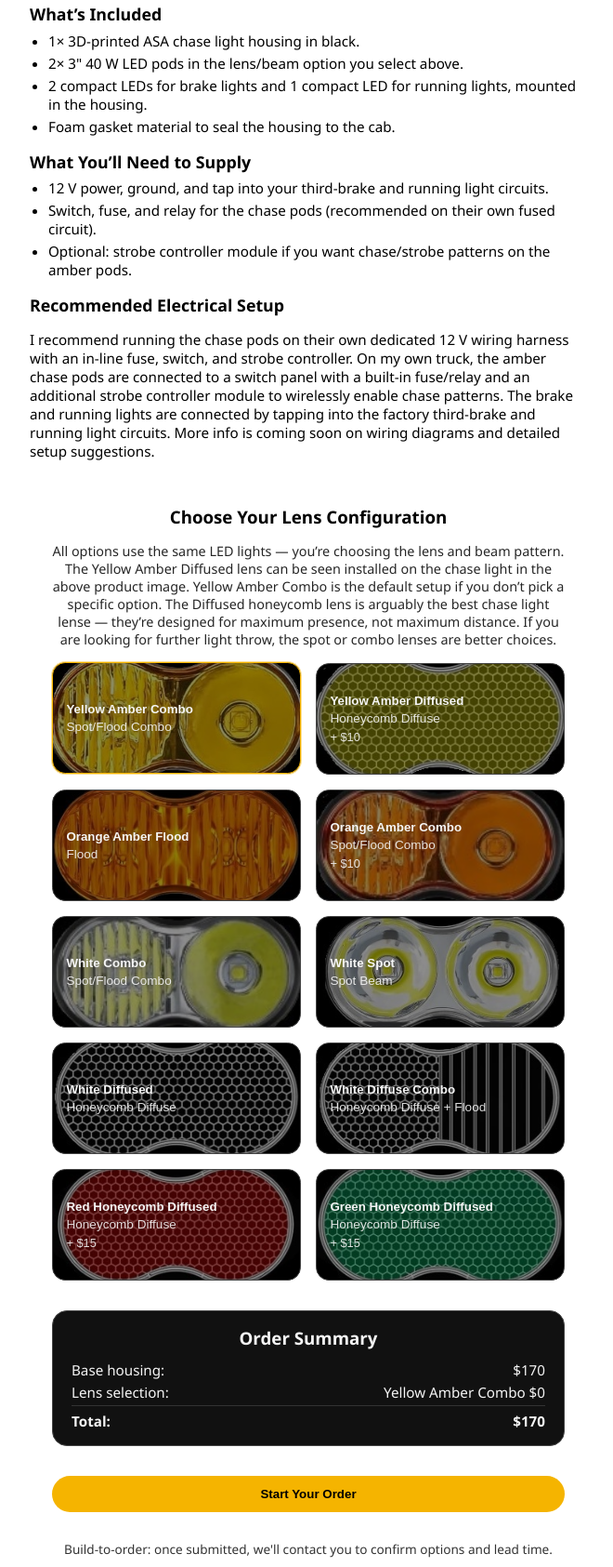
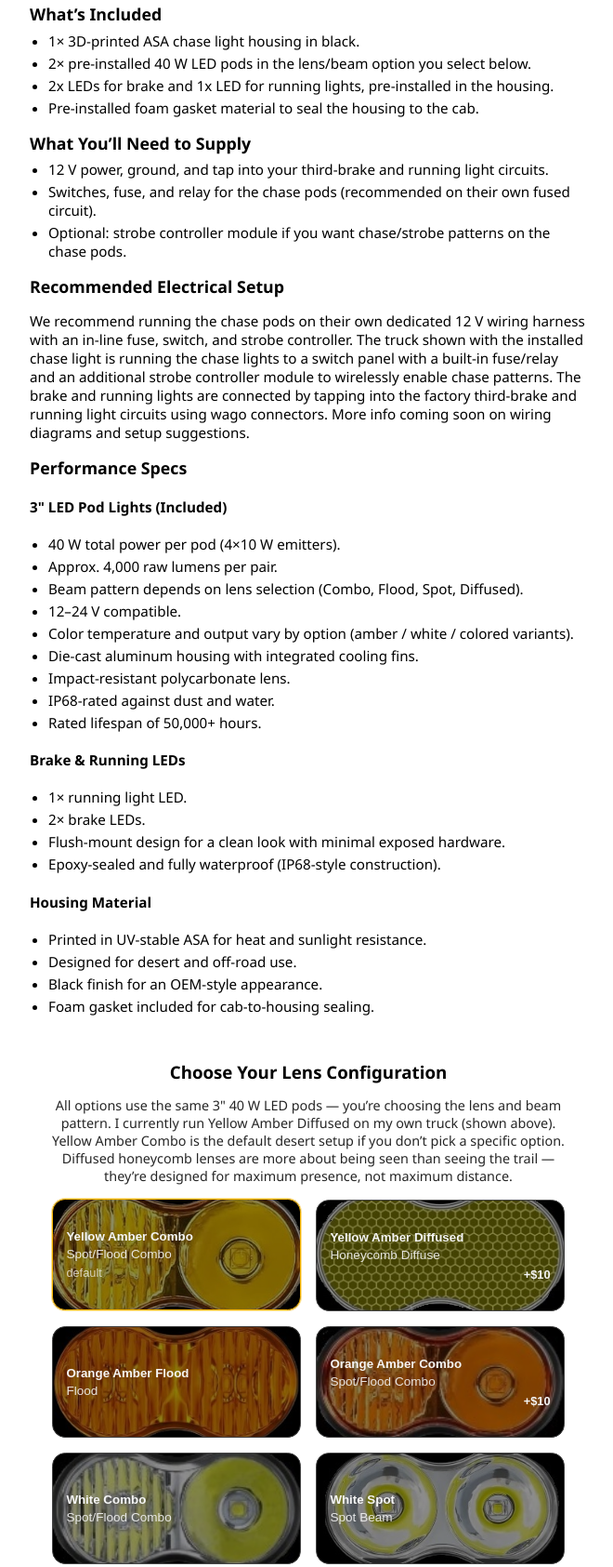
Before and after one commit to mjdstl/mjdesigns, a plain HTML site: page designs/f150-chase.html in a window 1280 px wide. Shown: the part 1153-2838 px from the top of the page at 93% size, without its empty margins (308-968 px from the left). Drawn offline with Linux system fonts and the light colour scheme.

Commit message:
Update 13th-gen and F-250 chase pages to studio voice

```diff
--- a/designs/f150-chase.html
+++ b/designs/f150-chase.html
@@ -79,7 +79,6 @@
     display: flex;
     flex-direction: column;
     gap: 1rem;
-    margin-top: 1.5rem;
   }
 
   .config-price-box {
@@ -92,12 +91,13 @@
     gap: 0.25rem;
     margin-top: 2rem;
     color: #f5f5f5;
+    /* span full width in grid */
     grid-column: 1 / -1;
   }
 
   .config-price-box h3 {
     margin: 0 0 0.5rem;
-    color: #f5f5f5;
+    color: #f5f5f5; /* ensure visible on dark background */
   }
 
   .config-price-box p {
@@ -181,20 +181,6 @@
     background-size: cover;
     background-position: center;
     background-repeat: no-repeat;
-    position: relative;
-  }
-
-  .config-card::before {
-    content: "";
-    position: absolute;
-    inset: 0;
-    background: rgba(0, 0, 0, 0.45);
-    border-radius: inherit;
-  }
-
-  .config-card * {
-    position: relative;
-    z-index: 2;
   }
 
   .config-card h4 {
@@ -213,17 +199,33 @@
     opacity: 0.75;
   }
 
-  .config-card-upcharge {
-    margin: 0.35rem 0 0;
-    font-size: 0.8rem;
-    opacity: 0.9;
-  }
-
   .config-card.active {
     border-color: #f5b400;
     box-shadow: 0 0 0 1px rgba(245, 180, 0, 0.4);
     transform: translateY(-1px);
   }
+
+  .config-card::before {
+    content: "";
+    position: absolute;
+    inset: 0;
+    background: rgba(0, 0, 0, 0.45);
+    border-radius: inherit;
+  }
+
+  .config-card * {
+    position: relative;
+    z-index: 2;
+  }
+
+    .config-price-tag {
+    display: inline-block;
+    margin-top: 0.35rem;
+    font-size: 0.8rem;
+    font-weight: 600;
+    align-self: flex-end; /* right side of the tile */
+  }
+
   </style>
 </head>
 <body>
@@ -267,26 +269,57 @@
       <h3>What&rsquo;s Included</h3>
       <ul>
         <li>1× 3D-printed ASA chase light housing in black.</li>
-        <li>2× 3&quot; 40&nbsp;W LED pods in the lens/beam option you select above.</li>
-        <li>2 compact LEDs for brake lights and 1 compact LED for running lights, mounted in the housing.</li>
-        <li>Foam gasket material to seal the housing to the cab.</li>
+        <li>2× pre-installed 40&nbsp;W LED pods in the lens/beam option you select below.</li>
+        <li>2x LEDs for brake and 1x LED for running lights, pre-installed in the housing.</li>
+        <li>Pre-installed foam gasket material to seal the housing to the cab.</li>
       </ul>
 
       <h3>What You&rsquo;ll Need to Supply</h3>
       <ul>
         <li>12&nbsp;V power, ground, and tap into your third-brake and running light circuits.</li>
-        <li>Switch, fuse, and relay for the chase pods (recommended on their own fused circuit).</li>
-        <li>Optional: strobe controller module if you want chase/strobe patterns on the amber pods.</li>
+        <li>Switches, fuse, and relay for the chase pods (recommended on their own fused circuit).</li>
+        <li>Optional: strobe controller module if you want chase/strobe patterns on the chase pods.</li>
       </ul>
 
       <h3>Recommended Electrical Setup</h3>
       <p>
-        I recommend running the chase pods on their own dedicated 12&nbsp;V wiring harness with an in-line fuse,
-        switch, and strobe controller. On my own truck, the amber chase pods are connected to a switch panel
-        with a built-in fuse/relay and an additional strobe controller module to wirelessly enable chase patterns.
-        The brake and running lights are connected by tapping into the factory third-brake and running light circuits.
-        More info is coming soon on wiring diagrams and detailed setup suggestions.
+        We recommend running the chase pods on their own dedicated 12&nbsp;V wiring harness with an in-line fuse,
+        switch, and strobe controller. The truck shown with the installed chase light is running the chase lights to a switch panel with a
+        built-in fuse/relay and an additional strobe controller module to wirelessly enable chase patterns. The brake
+        and running lights are connected by tapping into the factory third-brake and running light circuits using wago connectors. More info
+        coming soon on wiring diagrams and setup suggestions.
       </p>
+
+      <h3>Performance Specs</h3>
+
+      <h4>3&quot; LED Pod Lights (Included)</h4>
+      <ul>
+        <li>40&nbsp;W total power per pod (4×10&nbsp;W emitters).</li>
+        <li>Approx. 4,000 raw lumens per pair.</li>
+        <li>Beam pattern depends on lens selection (Combo, Flood, Spot, Diffused).</li>
+        <li>12–24&nbsp;V compatible.</li>
+        <li>Color temperature and output vary by option (amber / white / colored variants).</li>
+        <li>Die-cast aluminum housing with integrated cooling fins.</li>
+        <li>Impact-resistant polycarbonate lens.</li>
+        <li>IP68-rated against dust and water.</li>
+        <li>Rated lifespan of 50,000+ hours.</li>
+      </ul>
+
+      <h4>Brake &amp; Running LEDs</h4>
+      <ul>
+        <li>1× running light LED.</li>
+        <li>2× brake LEDs.</li>
+        <li>Flush-mount design for a clean look with minimal exposed hardware.</li>
+        <li>Epoxy-sealed and fully waterproof (IP68-style construction).</li>
+      </ul>
+
+      <h4>Housing Material</h4>
+      <ul>
+        <li>Printed in UV-stable ASA for heat and sunlight resistance.</li>
+        <li>Designed for desert and off-road use.</li>
+        <li>Black finish for an OEM-style appearance.</li>
+        <li>Foam gasket included for cab-to-housing sealing.</li>
+      </ul>
     </section>
 
     <!-- CONFIGURATOR SECTION -->
@@ -294,16 +327,14 @@
       <div class="config-options">
         <h3>Choose Your Lens Configuration</h3>
         <p class="config-subtext">
-          All options use the same LED lights — you&rsquo;re choosing the lens and beam pattern.
-          The Yellow Amber Diffused lens can be seen installed on the chase light in the above product image. Yellow Amber Combo is the default
-          setup if you don&rsquo;t pick a specific option. The Diffused honeycomb lens is arguably the best chase light
-          lense — they&rsquo;re designed for maximum presence, not maximum distance. If you are looking for further light throw, the
-          spot or combo lenses are better choices.
+          All options use the same 3&quot; 40&nbsp;W LED pods — you&rsquo;re choosing the lens and beam pattern.
+          I currently run Yellow Amber Diffused on my own truck (shown above). Yellow Amber Combo is the default
+          desert setup if you don&rsquo;t pick a specific option. Diffused honeycomb lenses are more about being seen
+          than seeing the trail — they&rsquo;re designed for maximum presence, not maximum distance.
         </p>
 
 <div class="config-grid" id="config-options-grid">
-
-  <!-- DEFAULT: Yellow Amber Combo ($0, no price shown) -->
+  <!-- DEFAULT: Yellow Amber Combo -->
   <button
     class="config-card active"
     data-name="Yellow Amber Combo"
@@ -313,9 +344,11 @@
   >
     <h4>Yellow Amber Combo</h4>
     <p class="config-card-detail">Spot/Flood Combo</p>
+    <p class="config-card-tag">default</p>
+    <span class="config-price-tag"></span>
   </button>
 
-  <!-- Yellow Amber Diffuse (+$10) -->
+  <!-- Yellow Amber Diffuse -->
   <button
     class="config-card"
     data-name="Yellow Amber Honeycomb Diffuse"
@@ -325,10 +358,10 @@
   >
     <h4>Yellow Amber Diffused</h4>
     <p class="config-card-detail">Honeycomb Diffuse</p>
-    <p class="config-card-upcharge">+ $10</p>
+    <span class="config-price-tag"></span>
   </button>
 
-  <!-- Orange Amber Flood ($0, no price shown) -->
+  <!-- Orange Amber Flood -->
   <button
     class="config-card"
     data-name="Orange Amber Flood"
@@ -338,9 +371,10 @@
   >
     <h4>Orange Amber Flood</h4>
     <p class="config-card-detail">Flood</p>
+    <span class="config-price-tag"></span>
   </button>
 
-  <!-- Orange Amber Combo (+$10) -->
+  <!-- Orange Amber Combo -->
   <button
     class="config-card"
     data-name="Orange Amber Combo"
@@ -350,10 +384,10 @@
   >
     <h4>Orange Amber Combo</h4>
     <p class="config-card-detail">Spot/Flood Combo</p>
-    <p class="config-card-upcharge">+ $10</p>
+    <span class="config-price-tag"></span>
   </button>
 
-  <!-- White Combo ($0) -->
+  <!-- White Combo -->
   <button
     class="config-card"
     data-name="White Combo"
@@ -363,9 +397,10 @@
   >
     <h4>White Combo</h4>
     <p class="config-card-detail">Spot/Flood Combo</p>
+    <span class="config-price-tag"></span>
   </button>
 
-  <!-- White Spot ($0) -->
+  <!-- White Spot -->
   <button
     class="config-card"
     data-name="White Spot"
@@ -375,9 +410,10 @@
   >
     <h4>White Spot</h4>
     <p class="config-card-detail">Spot Beam</p>
+    <span class="config-price-tag"></span>
   </button>
 
-  <!-- White Diffused ($0) -->
+  <!-- White Diffuse -->
   <button
     class="config-card"
     data-name="White Honeycomb Diffuse"
@@ -387,9 +423,10 @@
   >
     <h4>White Diffused</h4>
     <p class="config-card-detail">Honeycomb Diffuse</p>
+    <span class="config-price-tag"></span>
   </button>
 
-  <!-- White Diffuse Combo ($0) -->
+  <!-- White Diffuse Combo -->
   <button
     class="config-card"
     data-name="White Honeycomb Diffuse Combo"
@@ -399,9 +436,10 @@
   >
     <h4>White Diffuse Combo</h4>
     <p class="config-card-detail">Honeycomb Diffuse + Flood</p>
+    <span class="config-price-tag"></span>
   </button>
 
-  <!-- Red Diffuse (+$15) -->
+  <!-- Red Diffuse -->
   <button
     class="config-card"
     data-name="Red Honeycomb Diffuse"
@@ -411,10 +449,10 @@
   >
     <h4>Red Honeycomb Diffused</h4>
     <p class="config-card-detail">Honeycomb Diffuse</p>
-    <p class="config-card-upcharge">+ $15</p>
+    <span class="config-price-tag"></span>
   </button>
 
-  <!-- Green Diffuse (+$15) -->
+  <!-- Green Diffuse -->
   <button
     class="config-card"
     data-name="Green Honeycomb Diffuse"
@@ -424,36 +462,33 @@
   >
     <h4>Green Honeycomb Diffused</h4>
     <p class="config-card-detail">Honeycomb Diffuse</p>
-    <p class="config-card-upcharge">+ $15</p>
+    <span class="config-price-tag"></span>
   </button>
 
-</div>
-
-      </div>
-
-      <!-- ORDER SUMMARY UNDER LENS OPTIONS -->
+  <!-- ORDER SUMMARY AT THE BOTTOM -->
   <div class="config-price-box">
     <h3>Order Summary</h3>
     <p><span>Base housing:</span> <span>$170</span></p>
     <p>
-          <span>Lens selection:</span>
-          <span id="config-pod-line">Yellow Amber Combo $0</span>
+      <span>Lens option:</span>
+      <span id="config-lens-summary">Yellow Amber Combo (no extra cost)</span>
     </p>
     <p class="config-total">
       <span>Total:</span>
       <span id="config-total-price">$170</span>
     </p>
   </div>
+</div>
 
-      <!-- START ORDER BUTTON LAST -->
       <div class="config-summary">
         <button class="config-cta" id="config-start-order">
           Start Your Order
         </button>
         <p class="config-note">
-          Build-to-order: once submitted, we'll contact you to confirm options and lead time.
+          Build-to-order: once submitted, we&rsquo;ll contact you to confirm options and lead time.
         </p>
       </div>
+
     </section>
   </main>
 
@@ -488,33 +523,56 @@
     (function () {
       const BASE_PRICE = 170;
       const optionCards = document.querySelectorAll(".config-card");
-      const podLineEl = document.getElementById("config-pod-line");
+      const lensSummaryEl = document.getElementById("config-lens-summary");
       const totalPriceEl = document.getElementById("config-total-price");
-      const previewImageEl = document.getElementById("config-preview-image");
       const startOrderBtn = document.getElementById("config-start-order");
+
+      // Initialize price badges on tiles (e.g. "+$15" for Green/Red)
+      optionCards.forEach((card) => {
+        const upcharge = Number(card.dataset.upcharge || 0);
+        const badge = card.querySelector(".config-price-tag");
+
+        if (!badge) return;
+
+        if (upcharge > 0) {
+          badge.textContent = `+$${upcharge}`;
+          badge.style.display = "inline-block";
+        } else {
+          badge.textContent = "";
+          badge.style.display = "none";
+        }
+      });
 
       function updateSelection(card) {
         optionCards.forEach((c) => c.classList.remove("active"));
         card.classList.add("active");
 
-        const name = card.dataset.name || "";
         const upcharge = Number(card.dataset.upcharge || 0);
-        const imgPath = card.dataset.image;
-
-        // Update lens line: "Green Honeycomb Diffused $15"
-        podLineEl.textContent = `${name} ${upcharge === 0 ? "$0" : "$" + upcharge}`;
+        const name = card.dataset.name || "Lens option";
 
         // Update total price
         totalPriceEl.textContent = `$${BASE_PRICE + upcharge}`;
 
-        // If you ever add a separate preview image, this will still work
-        if (imgPath && previewImageEl) previewImageEl.src = imgPath;
+        // Update lens summary line in Order Summary
+        if (lensSummaryEl) {
+          if (upcharge === 0) {
+            lensSummaryEl.textContent = `${name} (no extra cost)`;
+          } else {
+            lensSummaryEl.textContent = `${name} (+$${upcharge})`;
+          }
+        }
       }
 
+      // Click handlers for each tile
       optionCards.forEach((card) => {
         card.addEventListener("click", () => updateSelection(card));
       });
 
+      // Initialize summary based on the default active card
+      const defaultActive = document.querySelector(".config-card.active");
+      if (defaultActive) updateSelection(defaultActive);
+
+      // Start Order button -> email draft
       startOrderBtn.addEventListener("click", () => {
         const activeCard = document.querySelector(".config-card.active");
         const selectedName = activeCard
@@ -527,17 +585,11 @@
           "MJD Chase Light Build Inquiry - 10th Gen F-150"
         );
         const body = encodeURIComponent(
-          `Hey Mike,\n\nI'm interested in ordering a chase light for my 10th gen F-150.\n\nSelected pod configuration: ${selectedName}\nQuoted total from configurator: $${total}\n\nTruck year/trim:\nAdditional notes:\n\nThanks!`
+          `Hey Mike,\n\nI'm interested in ordering a chase light for my 10th gen F-150.\n\nSelected lens configuration: ${selectedName}\nQuoted total from configurator: $${total}\n\nTruck year/trim:\nAdditional notes:\n\nThanks!`
         );
 
         window.location.href = `mailto:mjdesign.3mf@gmail.com?subject=${subject}&body=${body}`;
       });
-
-      // Set initial summary line to match default card
-      const defaultCard = document.querySelector(".config-card.active");
-      if (defaultCard) {
-        updateSelection(defaultCard);
-      }
     })();
   </script>
 
```
Also changed, not shown: contact.html (+1 -1 lines), designs/13thgen-chase.html (+4 -4 lines), designs/1997-f250-chase.html (+5 -5 lines). Lines whose indentation alone changed are shown as unchanged.
